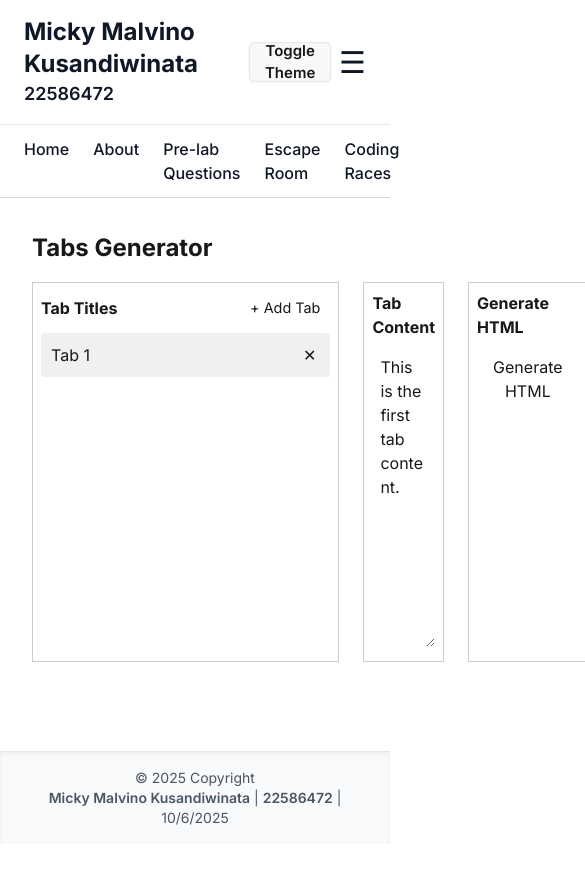
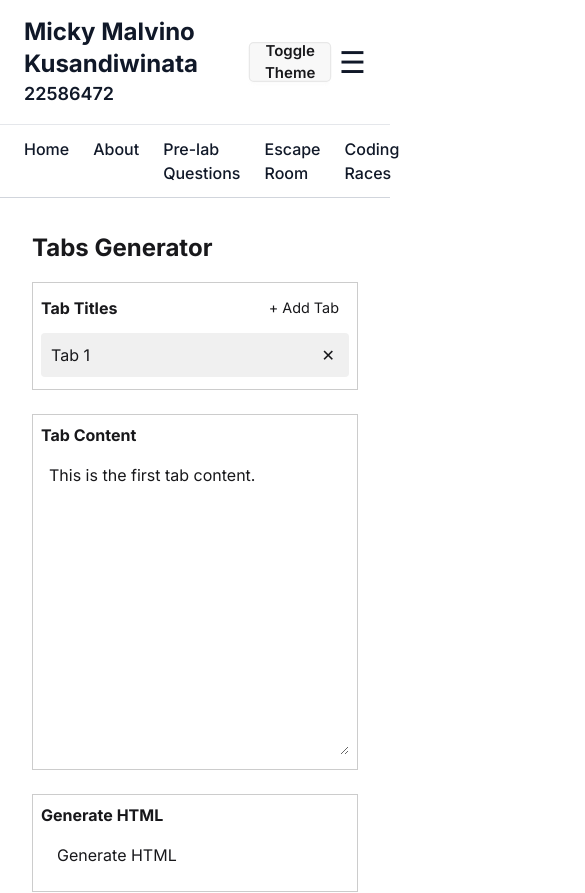
Before and after one commit to mmalvino/cwa-assignment1, a Next.js app: page / in a window 390 px wide. Shown: the top 893 px of the page, 585 px wide, since content can reach past the window. Before the commit the page ends 844 px from the top, so only its background shows below. Built offline with nearby package versions, Linux system fonts and the light colour scheme.

Commit message:
Made TabsGenerator layout responsive (ui)

```diff
--- a/components/TabsGenerator.tsx
+++ b/components/TabsGenerator.tsx
@@ -64,7 +64,7 @@ const TabsGenerator: React.FC = () => {
     ${tabs
       .map(
         (t, i) =>
-          `<button data-tab-button onclick="showTab(this, ${i})" style="padding:8px 16px; border:1px solid #ccc; border-bottom:none; background:${i===0?'#eee':'#fff'}; cursor:pointer;">${t.title}</button>`
+          `<button data-tab-button onclick="showTab(this, ${i})" style="padding:8px 16px; border:1px solid #ccc; border-bottom:none; background:${i === 0 ? '#eee': '#fff'}; cursor:pointer;">${t.title}</button>`
       )
       .join("\n")}
   </div>
@@ -72,7 +72,7 @@ const TabsGenerator: React.FC = () => {
     ${tabs
       .map(
         (t, i) =>
-          `<div data-tab-content style="padding:12px; border:1px solid #ccc; border-top:none; display:${i===0?'block':'none'};">${t.content}</div>`
+          `<div data-tab-content style="padding:12px; border:1px solid #ccc; border-top:none; display:${i === 0 ? 'block' : 'none'};">${t.content}</div>`
       )
       .join("\n")}
   </div>
@@ -100,11 +100,33 @@ function showTab(btn, index){
         <h2 style={{ fontSize: "1.5rem", fontWeight: "bold" }}>Tabs Generator</h2>
       </div>
 
-      {/* 3-Column Layout */}
-      <div style={{ display: "flex", gap: "24px", justifyContent: "space-between" }}>
+      {/* Responsive 3-Column Layout */}
+      <div
+        style={{
+          display: "flex",
+          flexWrap: "wrap",
+          gap: "24px",
+          justifyContent: "space-between",
+        }}
+      >
         {/* LEFT: Tab Titles */}
-        <div style={{ flex: "1", border: "1px solid #ccc", padding: "8px" }}>
-          <div style={{ display: "flex", justifyContent: "space-between", alignItems: "center", marginBottom: "8px" }}>
+        <div
+          style={{
+            flex: "1 1 250px",
+            border: "1px solid #ccc",
+            padding: "8px",
+            minWidth: "250px",
+            maxWidth: "400px",
+          }}
+        >
+          <div
+            style={{
+              display: "flex",
+              justifyContent: "space-between",
+              alignItems: "center",
+              marginBottom: "8px",
+            }}
+          >
             <h3 style={{ fontWeight: "bold" }}>Tab Titles</h3>
             <button
               onClick={handleAddTab}
@@ -146,13 +168,20 @@ function showTab(btn, index){
         </div>
 
         {/* MIDDLE: Tab Content Editor */}
-        <div style={{ flex: "2", border: "1px solid #ccc", padding: "8px" }}>
+        <div
+          style={{
+            flex: "2 1 350px",
+            border: "1px solid #ccc",
+            padding: "8px",
+            minWidth: "300px",
+          }}
+        >
           <h3 style={{ fontWeight: "bold", marginBottom: "8px" }}>Tab Content</h3>
           {selectedTab ? (
             <textarea
               value={selectedTab.content}
               onChange={(e) => handleEditTab(selectedTab.id, "content", e.target.value)}
-              style={{ width: "100%", height: "300px", padding: "8px" }}
+              style={{ width: "100%", height: "300px", padding: "8px", resize: "vertical" }}
             />
           ) : (
             <p>Select a tab to edit its content.</p>
@@ -160,9 +189,19 @@ function showTab(btn, index){
         </div>
 
         {/* RIGHT: Generate HTML */}
-        <div style={{ flex: "1.5", border: "1px solid #ccc", padding: "8px" }}>
+        <div
+          style={{
+            flex: "1.5 1 300px",
+            border: "1px solid #ccc",
+            padding: "8px",
+            minWidth: "280px",
+          }}
+        >
           <h3 style={{ fontWeight: "bold", marginBottom: "8px" }}>Generate HTML</h3>
-          <button onClick={handleGenerateCode} style={{ padding: "8px 16px", marginBottom: "8px", cursor: "pointer" }}>
+          <button
+            onClick={handleGenerateCode}
+            style={{ padding: "8px 16px", marginBottom: "8px", cursor: "pointer" }}
+          >
             Generate HTML
           </button>
           {generatedCode && (
@@ -175,6 +214,7 @@ function showTab(btn, index){
                 fontFamily: "monospace",
                 fontSize: "12px",
                 padding: "4px",
+                resize: "vertical",
               }}
             />
           )}
```
